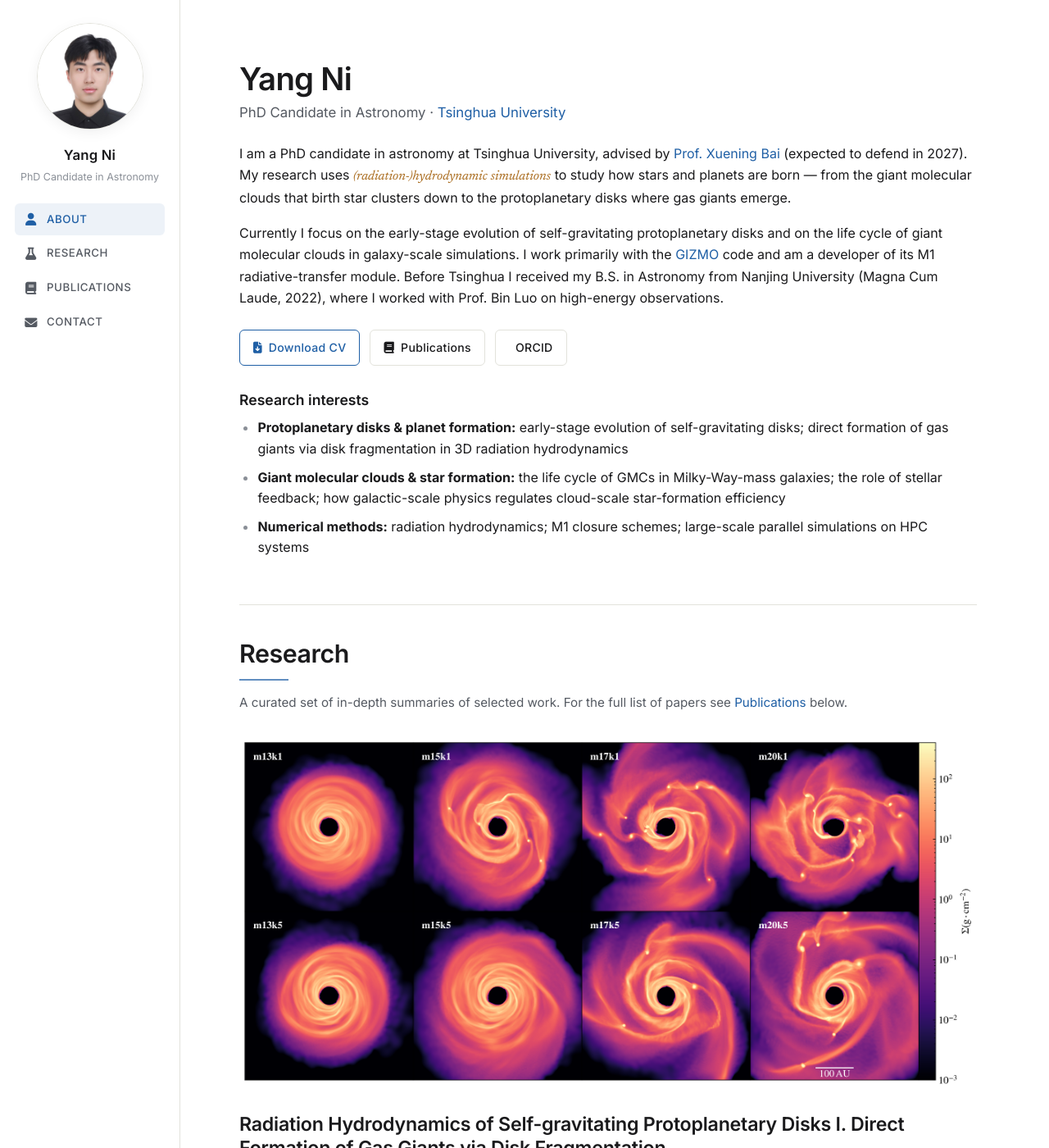
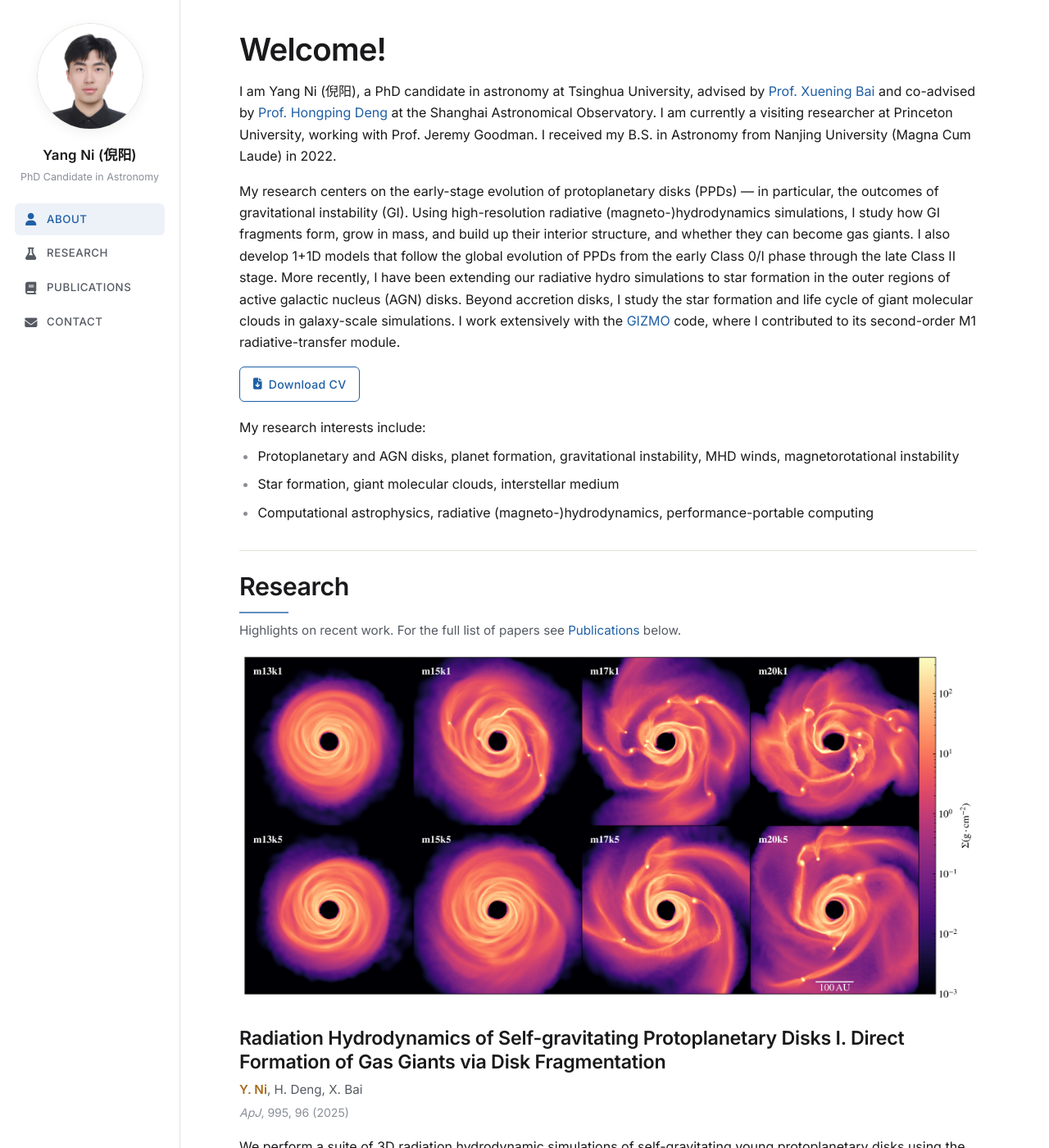
Before and after one commit to yni-astro/yni-astro.github.io, a Jekyll site: the page built from index.html, in a window 1280 px wide and 1400 px high. Shown: the whole window at 82% size. Built offline with Jekyll 4.4.1, drawn with Linux system fonts in a browser that asks for light colours; a style sheet for code colours, icons or effects is not loaded; some of the changed text lies outside the part shown.

Commit message:
slightly change the text

```diff
--- a/_config.yml
+++ b/_config.yml
@@ -2,16 +2,16 @@
 title: "Yang Ni"
 tagline: "PhD Candidate · Tsinghua University · Astronomy"
 description: >-
-  Yang Ni — PhD Candidate in Astronomy at Tsinghua University.
-  Research on protoplanetary disks, planet formation, giant molecular clouds,
-  and star formation.
+  Yang Ni — PhD candidate in astronomy at Tsinghua University. Research on
+  protoplanetary disks and planet formation via gravitational instability, star
+  formation in giant molecular clouds and AGN disks, and computational astrophysics.
 url: ""        # leave empty until you go public
 baseurl: ""    # leave empty for root deployment
 
 # Author / personal info — referenced from layouts
 author:
   name: Yang Ni
-  chinese_name: 倪杨           # optional, change or remove
+  chinese_name: 倪阳           # optional, change or remove
   email: ny22@mails.tsinghua.edu.cn
   position: PhD Candidate in Astronomy
   affiliation: Tsinghua University
--- a/_includes/sidebar.html
+++ b/_includes/sidebar.html
@@ -9,7 +9,7 @@
   </a>
 
   <div class="sidebar__name">
-    <a href="#about">{{ site.author.name }}</a>
+    <a href="#about">{{ site.author.name }}{% if site.author.chinese_name and site.author.chinese_name != '' %} ({{ site.author.chinese_name }}){% endif %}</a>
   </div>
   <div class="sidebar__role">{{ site.author.position }}</div>
 
--- a/assets/css/main.css
+++ b/assets/css/main.css
@@ -185,7 +185,7 @@ pre  { padding: .9em 1em; overflow-x: auto; }
    ========================================================================= */
 .content {
   margin-left: var(--sidebar-w);
-  padding: 72px var(--content-pad) 96px;
+  padding: 36px var(--content-pad) 80px;
   max-width: calc(var(--content-max) + 2 * var(--content-pad));
   min-height: 100vh;
 }
@@ -227,7 +227,7 @@ pre  { padding: .9em 1em; overflow-x: auto; }
 
 .btn-row {
   display: flex; flex-wrap: wrap; gap: 12px;
-  margin: 26px 0 8px;
+  margin: 16px 0 8px;
 }
 .btn {
   display: inline-flex; align-items: center; gap: 8px;
@@ -463,8 +463,8 @@ html { scroll-behavior: smooth; }
 section[id] { scroll-margin-top: 24px; }
 
 .page-section {
-  margin-top: 56px;
-  padding-top: 40px;
+  margin-top: 32px;
+  padding-top: 24px;
   border-top: 1px solid var(--rule);
 }
 .section-title {
@@ -483,13 +483,12 @@ section[id] { scroll-margin-top: 24px; }
 .section-lede {
   color: var(--text-dim);
   font-size: 0.95rem;
-  margin: 14px 0 30px;
+  margin: 8px 0 14px;
 }
-.subhead { font-size: 1.1rem; margin: 1.8em 0 .4em; }
+.interests-lead { margin: 1.1em 0 4px; }
 
-/* Landing (About) name + role */
-.page-name { font-size: 2.4rem; letter-spacing: -0.02em; margin: 0 0 4px; }
-.page-role { color: var(--text-dim); font-size: 1.05rem; margin: 0 0 22px; }
+/* Landing (About) name heading */
+.page-name { font-size: 2.4rem; letter-spacing: -0.02em; margin: 0 0 14px; }
 
 /* Clean publications list (Minghao-Guo style) */
 .pub-group-title {
--- a/index.html
+++ b/index.html
@@ -6,47 +6,43 @@ show_title: false
 
 <!-- ============================ ABOUT (landing) ============================ -->
 <section id="about">
-  <h1 class="page-name">{{ site.author.name }}</h1>
-  <p class="page-role">
-    {{ site.author.position }} ·
-    <a href="https://astro.tsinghua.edu.cn/" target="_blank" rel="noopener">{{ site.author.affiliation }}</a>
+  <h1 class="page-name">Welcome!</h1>
+
+  <p>
+    I am Yang Ni (倪阳), a PhD candidate in astronomy at Tsinghua University, advised by
+    <a href="http://i.astro.tsinghua.edu.cn/~xbai/" target="_blank" rel="noopener">Prof. Xuening Bai</a>
+    and co-advised by
+    <a href="https://sites.google.com/view/hpdeng/home" target="_blank" rel="noopener">Prof. Hongping Deng</a>
+    at the Shanghai Astronomical Observatory. I am currently a visiting researcher at
+    Princeton University, working with Prof. Jeremy Goodman. I received my B.S. in Astronomy
+    from Nanjing University (Magna Cum Laude) in 2022.
   </p>
 
   <p>
-    I am a PhD candidate in astronomy at Tsinghua University, advised by
-    <a href="http://i.astro.tsinghua.edu.cn/~xbai/" target="_blank" rel="noopener">Prof. Xuening Bai</a>
-    (expected to defend in 2027). My research uses
-    <em class="accent-italic">(radiation-)hydrodynamic simulations</em> to study how stars
-    and planets are born — from the giant molecular clouds that birth star clusters down to
-    the protoplanetary disks where gas giants emerge.
-  </p>
-  <p>
-    Currently I focus on the early-stage evolution of self-gravitating protoplanetary disks
-    and on the life cycle of giant molecular clouds in galaxy-scale simulations. I work
-    primarily with the
+    My research centers on the early-stage evolution of
+    protoplanetary disks (PPDs) — in particular, the outcomes of
+    gravitational instability (GI). Using high-resolution radiative (magneto-)hydrodynamics
+    simulations, I study how GI fragments form, grow in mass, and build up their interior
+    structure, and whether they can become gas giants. I also develop 1+1D models that follow
+    the global evolution of PPDs from the early Class 0/I phase through the late Class II stage.
+    More recently, I have been extending our radiative hydro simulations to star
+    formation in the outer regions of active galactic nucleus (AGN) disks. Beyond accretion disks, I study the star formation and life cycle of giant molecular clouds
+    in galaxy-scale simulations. I work extensively with the
     <a href="http://www.tapir.caltech.edu/~phopkins/Site/GIZMO.html" target="_blank" rel="noopener">GIZMO</a>
-    code and am a developer of its M1 radiative-transfer module. Before Tsinghua I received
-    my B.S. in Astronomy from Nanjing University (Magna Cum Laude, 2022), where I worked with
-    Prof. Bin Luo on high-energy observations.
+    code, where I contributed to its second-order M1 radiative-transfer module.
   </p>
 
   <div class="btn-row">
     <a class="btn btn--primary" href="{{ '/assets/pdf/CV_Yang.pdf' | relative_url }}" target="_blank">
       <i class="fa-solid fa-file-arrow-down"></i> Download CV
     </a>
-    <a class="btn" href="#publications">
-      <i class="fa-solid fa-book"></i> Publications
-    </a>
-    <a class="btn" href="https://orcid.org/{{ site.author.orcid }}" target="_blank" rel="noopener">
-      <i class="ai ai-orcid"></i> ORCID
-    </a>
   </div>
 
-  <h3 class="subhead">Research interests</h3>
+  <p class="interests-lead">My research interests include:</p>
   <ul class="interests-list">
-    <li><strong>Protoplanetary disks &amp; planet formation:</strong> early-stage evolution of self-gravitating disks; direct formation of gas giants via disk fragmentation in 3D radiation hydrodynamics</li>
-    <li><strong>Giant molecular clouds &amp; star formation:</strong> the life cycle of GMCs in Milky-Way-mass galaxies; the role of stellar feedback; how galactic-scale physics regulates cloud-scale star-formation efficiency</li>
-    <li><strong>Numerical methods:</strong> radiation hydrodynamics; M1 closure schemes; large-scale parallel simulations on HPC systems</li>
+    <li>Protoplanetary and AGN disks, planet formation, gravitational instability, MHD winds, magnetorotational instability</li>
+    <li>Star formation, giant molecular clouds, interstellar medium</li>
+    <li>Computational astrophysics, radiative (magneto-)hydrodynamics, performance-portable computing</li>
   </ul>
 </section>
 
@@ -54,7 +50,7 @@ show_title: false
 <section id="research" class="page-section">
   <h2 class="section-title">Research</h2>
   <p class="section-lede">
-    A curated set of in-depth summaries of selected work. For the full list of papers
+    Highlights on recent work. For the full list of papers
     see <a href="#publications">Publications</a> below.
   </p>
 
@@ -141,7 +137,7 @@ show_title: false
 <section id="contact" class="page-section">
   <h2 class="section-title">Contact</h2>
   <p style="color: var(--text-dim);">
-    Happy to chat about protoplanetary disks, GMCs, radiation hydrodynamics, or
+    Happy to chat about any astrophysical or computational topics. I am also open to
     collaboration ideas. Email is the fastest way to reach me.
   </p>
 
@@ -152,7 +148,7 @@ show_title: false
     </li>
     <li>
       <i class="fa-solid fa-building-columns"></i>
-      Department of Astronomy, Tsinghua University, Beijing, China
+      Office 408, Institute for Advanced Study, Tsinghua University, Beijing, China
     </li>
     <li>
       <i class="fa-brands fa-orcid"></i>
```
